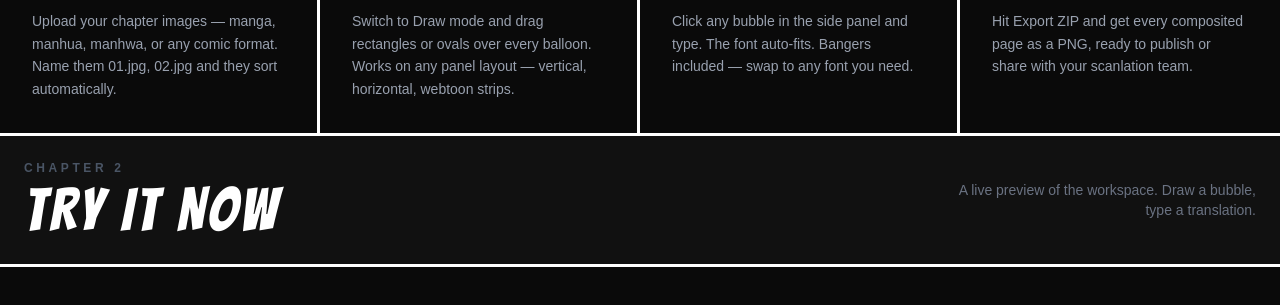
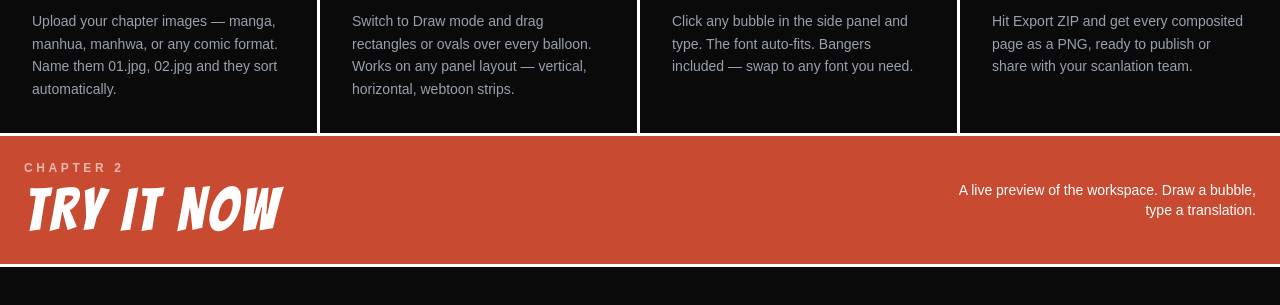
Before and after one commit to uncagedspirit/comic-translation-workspace, a Next.js app: page / in a window 1280 px wide. Shown: the part 1300-1605 px from the top of the page. Built offline with nearby package versions, Linux system fonts and the light colour scheme; no server answers.

Commit message:
Minor changes

```diff
--- a/components/landing/InteractiveDemo.tsx
+++ b/components/landing/InteractiveDemo.tsx
@@ -62,9 +62,9 @@ export default function InteractiveDemo() {
   return (
     <section id="demo" className="border-b-[3px] border-white">
       {/* Section header */}
-      <div className="border-b-[3px] border-white px-6 py-6 flex items-center justify-between bg-[#111]">
+      <div className="border-b-[3px] border-white px-6 py-6 flex items-center justify-between bg-[#C84B31]">
         <div>
-          <p className="text-xs font-black tracking-[0.3em] uppercase text-gray-600 mb-1">Chapter 2</p>
+          <p className="text-xs font-black tracking-[0.3em] uppercase text-white/60 mb-1">Chapter 2</p>
           <h2
             className="text-5xl md:text-6xl text-white"
             style={{ fontFamily: 'var(--font-bangers)', letterSpacing: '0.06em' }}
@@ -72,7 +72,7 @@ export default function InteractiveDemo() {
             TRY IT NOW
           </h2>
         </div>
-        <p className="text-sm text-gray-500 max-w-xs text-right hidden md:block">
+        <p className="text-sm text-white max-w-xs text-right hidden md:block">
           A live preview of the workspace. Draw a bubble, type a translation.
         </p>
       </div>
```
